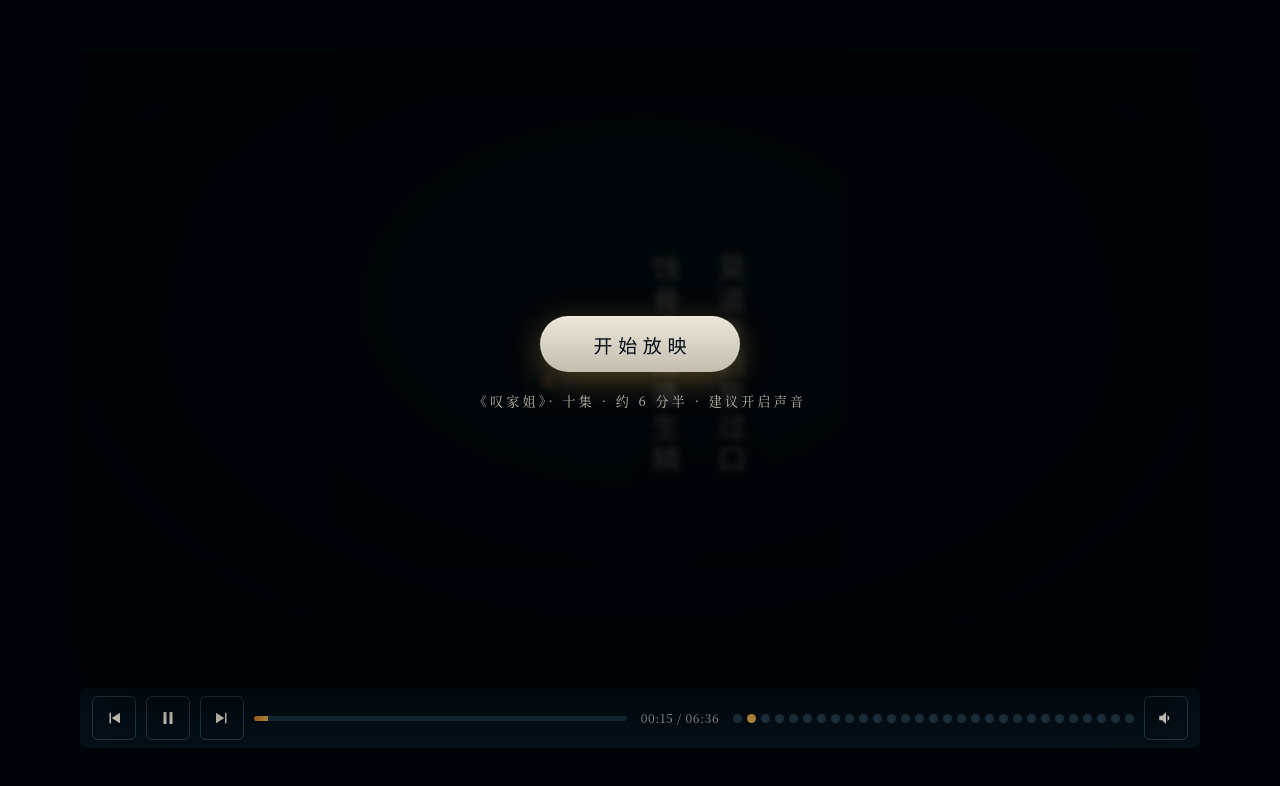
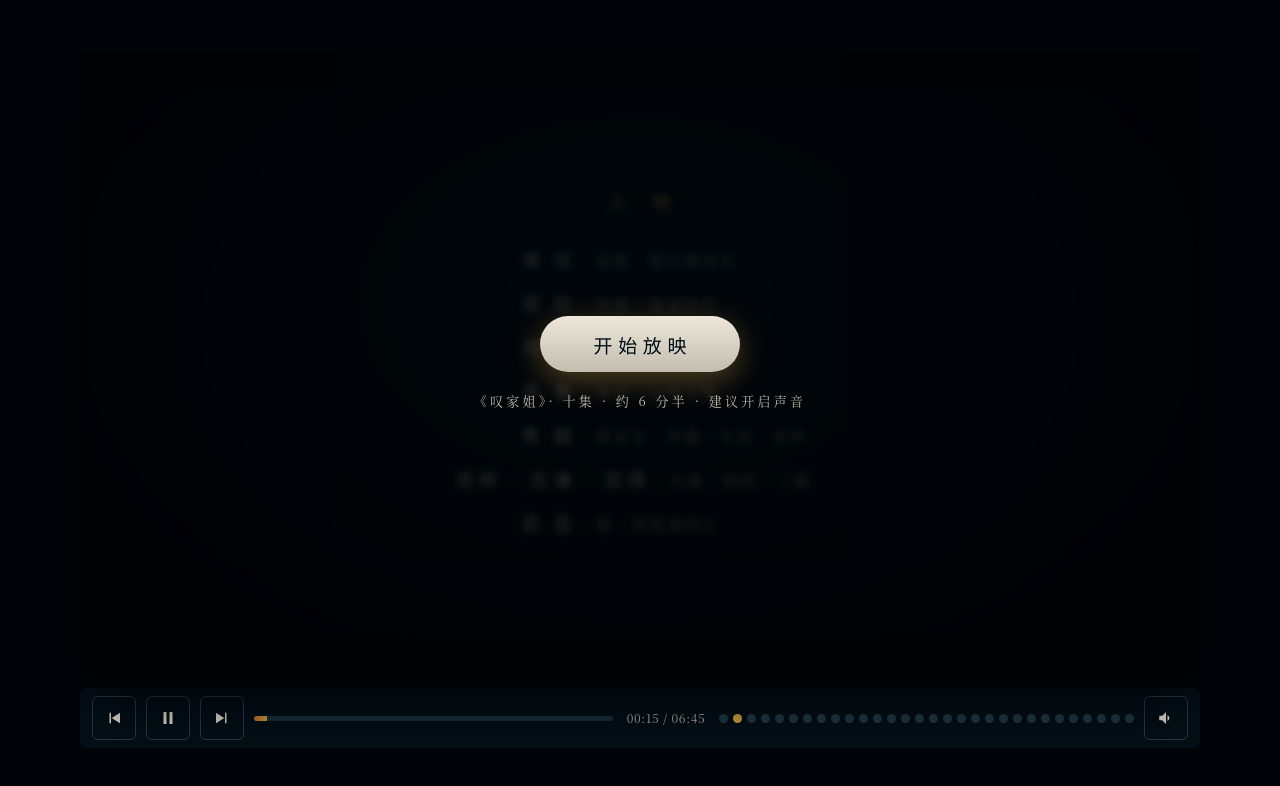
Before and after one commit to remmusb/tanjiajie-animation, a plain HTML site: page index.html in a window 1280 px wide. Both pictures are taken after a click on the button 222 px from the left and 718 px from the top of the page. Drawn offline with Linux system fonts and the light colour scheme.

Commit message:
去船身题字：旧船回退原图、修复船重新生成无字版；新增人物卡与对白说话人标注；修正台风眼船滤镜

```diff
--- a/index.html
+++ b/index.html
@@ -122,7 +122,7 @@ button{cursor:pointer;font-family:inherit}
 #sc-song .boatpic{width:52%;left:24%;bottom:11%}
 #sc-wedding .boatpic{width:48%;left:26%;bottom:13%}
 #sc-eye .boatpic{width:44%;left:28%;bottom:19%;
-  filter:brightness(.62) saturate(.55) hue-rotate(155deg) drop-shadow(0 8px 16px rgba(0,0,0,.6))}
+  filter:brightness(.68) saturate(.95) drop-shadow(0 8px 16px rgba(0,0,0,.6))}
 #sc-finale .boatpic{width:42%;left:29%;bottom:19%;filter:brightness(.6) sepia(.2)}
 /* ===== 对白字幕：楷体浮现于画面 ===== */
 #dialogue{position:absolute;left:50%;top:24%;transform:translate(-50%,0);z-index:30;
@@ -530,6 +530,24 @@ button{cursor:pointer;font-family:inherit}
 .scene.active .epno{animation:fadeUp 2.4s .3s ease both}
 .scene.active .epname{animation:fadeUp 2.8s .9s ease both}
 
+/* ===== 人物卡 ===== */
+.castcard{display:flex;flex-direction:column;align-items:center;justify-content:center;gap:4%;
+  background:radial-gradient(ellipse at 50% 40%,oklch(0.2 0.045 228),oklch(0.11 0.025 235) 78%)}
+.castcard::after{display:none}
+.casttitle{font-family:"Kaiti SC","STKaiti","KaiTi",serif;font-size:clamp(12px,1.5vw,18px);
+  letter-spacing:.6em;padding-left:.6em;color:var(--amber);opacity:0}
+.castlist{list-style:none;display:flex;flex-direction:column;gap:1.6vh;opacity:0}
+.castlist li{display:flex;align-items:baseline;font-size:clamp(11px,1.35vw,16px);
+  color:var(--paper-dim);letter-spacing:.1em;white-space:nowrap}
+.castlist b{font-family:"Kaiti SC","STKaiti","KaiTi",serif;font-weight:400;color:var(--paper);
+  font-size:1.18em;letter-spacing:.22em;min-width:6.4em;text-align:right;margin-right:1em;position:relative}
+.castlist b::after{content:'';position:absolute;right:-.6em;top:58%;width:.4em;height:1px;background:var(--amber);opacity:.7}
+.scene.active .casttitle{animation:fadeUp 2.2s .2s ease both}
+.scene.active .castlist{animation:fadeUp 2.8s .8s ease both}
+/* 对白说话人小签 */
+#dialogue .who{display:block;font-size:.6em;letter-spacing:.34em;padding-left:.34em;
+  color:var(--amber);margin-bottom:.6em;font-weight:400;text-shadow:0 1px 10px rgba(0,0,0,.95),0 0 3px rgba(0,0,0,.9)}
+
 /* ===== 写实道具贴图（与照片背景同风格） ===== */
 .propimg,.whaleimg,.wheelimg,.phoneimg{position:absolute;z-index:3;pointer-events:none}
 .propimg{filter:drop-shadow(0 14px 30px rgba(0,0,0,.6));opacity:0}
@@ -566,7 +584,7 @@ button{cursor:pointer;font-family:inherit}
 /* 自检模式：直接呈现动画终态（仅 ?auto=1 截图用） */
 html.shot *{animation:none!important;transition:none!important}
 html.shot .cc,html.shot .epno,html.shot .epname,html.shot .propimg,html.shot .photo-frame,
-html.shot .endcard,html.shot .bigtitle h1,html.shot .bigtitle p{opacity:1!important}
+html.shot .endcard,html.shot .bigtitle h1,html.shot .bigtitle p,html.shot .casttitle,html.shot .castlist{opacity:1!important}
 html.shot .photo-frame{transform:translate(-50%,-50%) rotate(-2deg)}
 html.shot .whaleimg{opacity:1}
 html.shot .scene.active .bgimg{opacity:1}
--- a/src/main.js
+++ b/src/main.js
@@ -8,25 +8,34 @@ const scenes = [
     [4.2, '疍家人祖祖辈辈，生在船上，死在浪里。'],
     [7.6, '这是四代女人，和一艘船的故事。'],
   ]},
+  { id: 'sc-cast', card: 1, dur: 9, subs: [], cast: [
+    ['淑 仪', '家姐 · 船以她命名'],
+    ['淑 珍', '外婆 · 疍家医生'],
+    ['月 娥', '太婆 · 淑珍的母亲'],
+    ['李 泰', '外公 · 公安干警'],
+    ['秀 胧', '疍家女 · 外婆一生的「老伴」'],
+    ['忠桦 · 志谦 · 奕得', '大姨 · 妈妈 · 三姨'],
+    ['武 岳', '我 · 讲故事的人'],
+  ]},
   { id: 'ep1', card: 1, ep: '第一集', name: '莫道辛烈皆过口，蚀骨方知痛生鳞', dur: 5, subs: [] },
   { id: 'sc-paris', dur: 16, subs: [
     [0.8, '巴黎，老佛爷，珠宝柜台后。我在本子上涂着小漫画。'],
     [5.0, '电话响了。是妈妈。'],
-    [8.6, '“外婆被那条船吃了。”', 'd'],
+    [8.6, '妈妈·志谦｜“外婆被那条船吃了。”', 'd'],
     [12.2, '飞机、高铁、大巴，我赶回了那座闷热的海滨小城。'],
   ]},
   { id: 'sc-raid', dur: 18, subs: [
     [0.8, '1944年，防空警报划过城市上空。'],
-    [4.6, '五岁的淑珍坐在树上。'],
-    [6.6, '“不怕，飞机还没来呢。”', 'd'],
-    [9.8, '父亲把一句口信压进她的小手：明晚子时落大潮，地角码头接货。'],
-    [13.8, '港口桅杆如林。一个疍家女钻出水面——'],
-    [15.8, '“跟我来！”', 'd'],
+    [4.6, '五岁的淑珍（外婆小时候）坐在树上。'],
+    [6.6, '小淑珍｜“不怕，飞机还没来呢。”', 'd'],
+    [9.8, '父亲邓公把一句口信压进她的小手：明晚子时落大潮，地角码头接货。'],
+    [13.8, '港口桅杆如林。疍家女秀胧钻出水面——'],
+    [15.8, '疍家女·秀胧｜“跟我来！”', 'd'],
   ]},
   { id: 'sc-stele', dur: 14, subs: [
     [0.8, '1945年，抗战胜利纪念碑亭落成。'],
-    [5.0, '邓公拉着七岁的淑珍，在碑亭前合影。'],
-    [9.2, '“淑珍，你也是撑起这座碑亭的一颗小石子。”', 'd'],
+    [5.0, '父亲邓公拉着七岁的淑珍，在碑亭前合影。'],
+    [9.2, '父亲·邓公｜“淑珍，你也是撑起这座碑亭的一颗小石子。”', 'd'],
   ]},
   { id: 'ep2', card: 1, ep: '第二集', name: '一纸决绝辞旧骨，愿凭辛温获重生', dur: 5, subs: [] },
   { id: 'sc-sister', dur: 22, subs: [
@@ -35,25 +44,25 @@ const scenes = [
     [9.4, '高烧、昏迷。大夫到时，一切都太迟了。'],
     [13.4, '那是淑珍第一次触到人的遗体。'],
     [16.8, '她忽然明白了家姐想当医生的原因——'],
-    [19.2, '“能救人呀。”', 'd'],
+    [19.2, '家姐·淑仪｜“能救人呀。”', 'd'],
   ]},
   { id: 'sc-boat', dur: 18, subs: [
-    [0.8, '深夜，月娥倒出樟木盒里全部的首饰。'],
+    [0.8, '深夜，母亲月娥倒出樟木盒里全部的首饰。'],
     [4.6, '一纸离婚契书，换回一艘旧木船。'],
-    [8.6, '“家姐，往后这里就是我们新家了。”', 'd'],
+    [8.6, '淑珍｜“家姐，往后这里就是我们新家了。”', 'd'],
     [12.4, '她用锅底灰调了油，在船头写下三个字——'],
     [15.2, '淑 仪 号', 'v'],
   ]},
   { id: 'sc-typhoon', dur: 16, subs: [
-    [0.8, '“鱼起水，台风嘴。”', 'd'],
+    [0.8, '疍家谚语｜“鱼起水，台风嘴。”', 'd'],
     [4.4, '贪兜沙钻鱼的淑珍，直直撞进了台风嘴。'],
     [8.4, '浪头几乎把船拍散。是大眼鸡他们把她拖回了内港。'],
     [12.6, '那一夜，母女俩相拥缩在船舱里，身下垫着潮湿的草席。'],
   ]},
   { id: 'sc-song', dur: 26, subs: [
     [0.8, '药嫲说，傍晚上甲板唱的那支歌，叫「叹家姐」。'],
-    [5.2, '“妹仔多是家姐带大的，同睡一舱，同补一网。”', 'd'],
-    [10.0, '“家姐一旦出嫁、被卖、落海、病死……妹仔也就成了家姐。”', 'd'],
+    [5.2, '药嫲｜“妹仔多是家姐带大的，同睡一舱，同补一网。”', 'd'],
+    [10.0, '药嫲｜“家姐一旦出嫁、被卖、落海、病死……妹仔也就成了家姐。”', 'd'],
     [14.6, '一尾青丝两处分，姐先跌落暗潮深。', 'v'],
     [19.4, '莫怪阿妹泪眼涩，哭姐即是哭自身。', 'v'],
   ]},
@@ -61,14 +70,14 @@ const scenes = [
   { id: 'sc-hospital', dur: 20, subs: [
     [0.8, '1956年，麻风病院里，淑珍重逢了当年被指婚卖掉的秀胧。'],
     [5.4, '一锅海榄树皮煮的药水，拔出了病人疮底的腐毒。'],
-    [10.0, '石灰警戒线那头，李泰抛来医书和鱼干。'],
-    [14.6, '“原想着能常碰面，谁知只能隔着石灰粉当牛郎织女。”', 'd'],
+    [10.0, '石灰警戒线那头，公安干警李泰抛来医书和鱼干。'],
+    [14.6, '李泰｜“原想着能常碰面，谁知只能隔着石灰粉当牛郎织女。”', 'd'],
   ]},
   { id: 'ep4', card: 1, ep: '第四集', name: '以苦坚阴心相印，稚女盲行搅暗涡', dur: 5, subs: [] },
   { id: 'sc-wedding', dur: 16, subs: [
     [0.8, '一纸结婚批准报告折成纸飞机，落在退潮的滩涂上。'],
     [5.0, '疍家水上婚礼。淑仪号挂了红，唱起了叹家姐。'],
-    [9.4, '“你要是不后悔——就再捞我一次。”', 'd'],
+    [9.4, '李泰｜“你要是不后悔——就再捞我一次。”', 'd'],
     [13.0, '这句话，外婆记了一辈子，也捞了一辈子。'],
   ]},
   { id: 'ep5', card: 1, ep: '第五集', name: '酸收固脱争生死，万顷狂澜不渡人', dur: 5, subs: [] },
@@ -82,9 +91,9 @@ const scenes = [
   { id: 'ep6', card: 1, ep: '第六集', name: '酸甘化阴滋寸草，双及微茫念故魂', dur: 5, subs: [] },
   { id: 'sc-1977', dur: 16, subs: [
     [0.8, '1977年，恢复高考。'],
-    [4.8, '母女俩同进考场，一盏灯熬了两代人。'],
+    [4.8, '外婆和大女儿忠桦同进考场，一盏灯熬了两代人。'],
     [9.4, '忠桦考上省城；淑珍从医士，考成了医师。'],
-    [12.6, '“我只想她们手里，都握着实打实的本事。”', 'd'],
+    [12.6, '淑珍｜“我只想她们手里，都握着实打实的本事。”', 'd'],
   ]},
   { id: 'ep7', card: 1, ep: '第七集', name: '暗绾双丝葺旧艇，甘缓培元笃始生', dur: 5, subs: [] },
   { id: 'sc-repair', dur: 16, subs: [
@@ -95,7 +104,7 @@ const scenes = [
   ]},
   { id: 'ep8', card: 1, ep: '第八集', name: '天风一遇姤成契，甘润回潮久相逢', dur: 5, subs: [] },
   { id: 'sc-reunion', dur: 16, subs: [
-    [0.8, '九十年代中，秀胧从美国回来了。'],
+    [0.8, '九十年代中，秀胧奶奶从美国回来了。'],
     [5.0, '当年出发的那片滩涂，早已埋在水泥堤坝底下。'],
     [9.6, '直到她看见码头边那艘新修整的淑仪号——'],
     [12.6, '眼睛才重新亮了起来。'],
@@ -103,19 +112,19 @@ const scenes = [
   { id: 'ep9', card: 1, ep: '第九集', name: '咸走重澜化沉疴，契归劫后调船头', dur: 5, subs: [] },
   { id: 'sc-1993', dur: 14, subs: [
     [0.8, '1993年，忠桦欠债十一万五。'],
-    [4.6, '“只要我不死，就把钱赚回来。”', 'd'],
-    [8.8, '老妈没说话，拿着淑仪号的船契去了信用社。'],
+    [4.6, '大姨·忠桦｜“只要我不死，就把钱赚回来。”', 'd'],
+    [8.8, '外婆没说话，拿着淑仪号的船契去了信用社。'],
   ]},
   { id: 'sc-1997', dur: 14, subs: [
-    [0.8, '1997年7月1日夜，李泰穿着旧军装，看完了香港回归直播。'],
+    [0.8, '1997年7月1日夜，外公李泰穿着旧军装，看完了香港回归直播。'],
     [6.2, '一周后，他在家中辞世。'],
     [9.8, '淑珍没有哭，只是常常放空。'],
   ]},
   { id: 'sc-1998', dur: 16, subs: [
     [0.8, '1998年，除夕。'],
-    [3.8, '“今天，十一万五——彻底结清！”', 'd'],
+    [3.8, '大姨·忠桦｜“今天，十一万五——彻底结清！”', 'd'],
     [8.2, '欠条烧成灰。盖着红戳的船契，轻轻推回淑珍手里。'],
-    [12.2, '“这不就是你当年说的——调转船头的底气么？”', 'd'],
+    [12.2, '秀胧｜“这不就是你当年说的——调转船头的底气么？”', 'd'],
   ]},
   { id: 'ep10', card: 1, ep: '第十集', name: '咸润通溟归化境，长风自引破浪刀', dur: 5, subs: [] },
   { id: 'sc-eye', dur: 28, subs: [
@@ -123,16 +132,16 @@ const scenes = [
     [5.2, '无线电里，渔监台说已追踪到我的船——正直直朝台风去。随即断联。'],
     [10.0, '一道巨浪把我抛进了台风圈。再睁眼时，风眼里静得可怕。'],
     [11.8, '外婆坐在对面，翻着一地的老照片。'],
-    [13.2, '“再大的船，硬顶着浪头都要散架。滑进风眼里，才有活路。”', 'd'],
+    [13.2, '外婆｜“再大的船，硬顶着浪头都要散架。滑进风眼里，才有活路。”', 'd'],
     [17.4, '她把那枚宝螺鲸鱼，戴上了我的脖子。'],
-    [20.8, '“顺风顺水啊，武岳。”', 'd'],
+    [20.8, '外婆｜“顺风顺水啊，武岳。”', 'd'],
     [23.6, '外婆拉起我的手，放上舵轮。舵轮忽然转得动了。'],
-    [26.0, '“把船当成游走在台风肋骨间的手术刀。”', 'd'],
+    [26.0, '外婆的话｜“把船当成游走在台风肋骨间的手术刀。”', 'd'],
   ]},
   { id: 'sc-finale', dur: 26, subs: [
     [0.8, '风眼散去，我把船开回了家。后来我才知道——'],
     [5.2, '外婆手机里那个“老伴”，是大洋彼岸的秀胧。'],
-    [9.6, '“我唱支叹家姐给你听，等唱完呢，可能就到啦……”', 'd'],
+    [9.6, '我·武岳｜“我唱支叹家姐给你听，等唱完呢，可能就到啦……”', 'd'],
     [14.0, '海水连天天连水，家姐过洋探路行。', 'v'],
     [17.6, '潮退潮升皆是客，暂借他乡作故乡。', 'v'],
     [21.2, '姐啊莫怕夜色重，循着月影就归家。', 'v'],
@@ -148,9 +157,16 @@ const overlay = $('#start-overlay');
 // 集名卡 section 由 JS 生成，插到颗粒层之前
 scenes.filter(s => s.card).forEach(s => {
   const el = document.createElement('section');
-  el.className = 'scene epcard'; el.id = s.id;
-  const [l1, l2] = s.name.split('，');
-  el.innerHTML = `<div class="epno">${s.ep}</div><div class="epname"><span>${l1}</span>${l2 ? `<span>${l2}</span>` : ''}</div>`;
+  el.id = s.id;
+  if (s.cast) {
+    el.className = 'scene castcard';
+    el.innerHTML = `<div class="casttitle">人 物</div><ul class="castlist">` +
+      s.cast.map(([n, r]) => `<li><b>${n}</b>${r}</li>`).join('') + '</ul>';
+  } else {
+    el.className = 'scene epcard';
+    const [l1, l2] = s.name.split('，');
+    el.innerHTML = `<div class="epno">${s.ep}</div><div class="epname"><span>${l1}</span>${l2 ? `<span>${l2}</span>` : ''}</div>`;
+  }
   stage.insertBefore(el, stage.querySelector('.grain'));
 });
 const ICO_PLAY = '<path d="M7 4l14 8-14 8z"/>', ICO_PAUSE = '<path d="M6 4h4v16H6zM14 4h4v16h-4z"/>';
@@ -228,7 +244,8 @@ function render() {
         sub.classList.add('show');
       } else if (flag === 'd') {
         // 对白：楷体浮现于画面上方，长句在中部标点换行
-        dlg.innerHTML = dlgBreak(text);
+        const sp = text.split('｜');
+        dlg.innerHTML = sp.length === 2 ? `<span class="who">${sp[0]}</span>` + dlgBreak(sp[1]) : dlgBreak(text);
         dlg.classList.add('show');
       } else {
         // 叙述：底部宋体
@@ -293,6 +310,7 @@ const LOOPS = ['sea', 'sing_a', 'piano', 'radio60', 'radio80', 'thunder', 'tvmur
 // 时代音：radio60=五六十年代广播进行曲；radio80=八九十年代电台流行；tvmur=1997电视播报
 const SCENE_AUDIO = {
   'sc-title':    { v: { sea: .5,  sing_a: .5 } },
+  'sc-cast':     { v: { sea: .4,  sing_a: .32 } },
   'ep1':         { v: { sea: .35, sing_a: .3 } },
   'sc-paris':    { v: { sea: .12, piano: .3 }, fx: [[1.2, 'phonering', .5, 6.0]] },
   'sc-raid':     { v: { sea: .15, piano: .22 }, fx: [[1.0, 'siren2', .8]] },
```
Also changed, not shown: assets/img/boat.png, assets/img/boat2.png.
